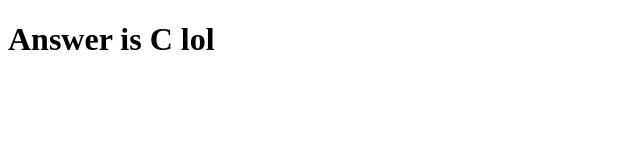
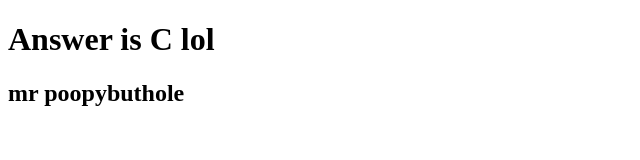
Before and after one commit to madam-honda/lighting-company, a plain HTML site: page index.html in a window 1280 px wide. Shown: the whole page, without its empty margins (0-640 px from the left). Drawn offline with nearby package versions, Linux system fonts and the light colour scheme; files that its build step writes are made by us from their sources.

Commit message:
Update index.html
ahe poop

```diff
--- a/index.html
+++ b/index.html
@@ -9,5 +9,6 @@
 </head>
 <body>
   <h1>Answer is C lol</h1>
+  <h2>mr poopybuthole</h2>
 </body>
 </html>
```
